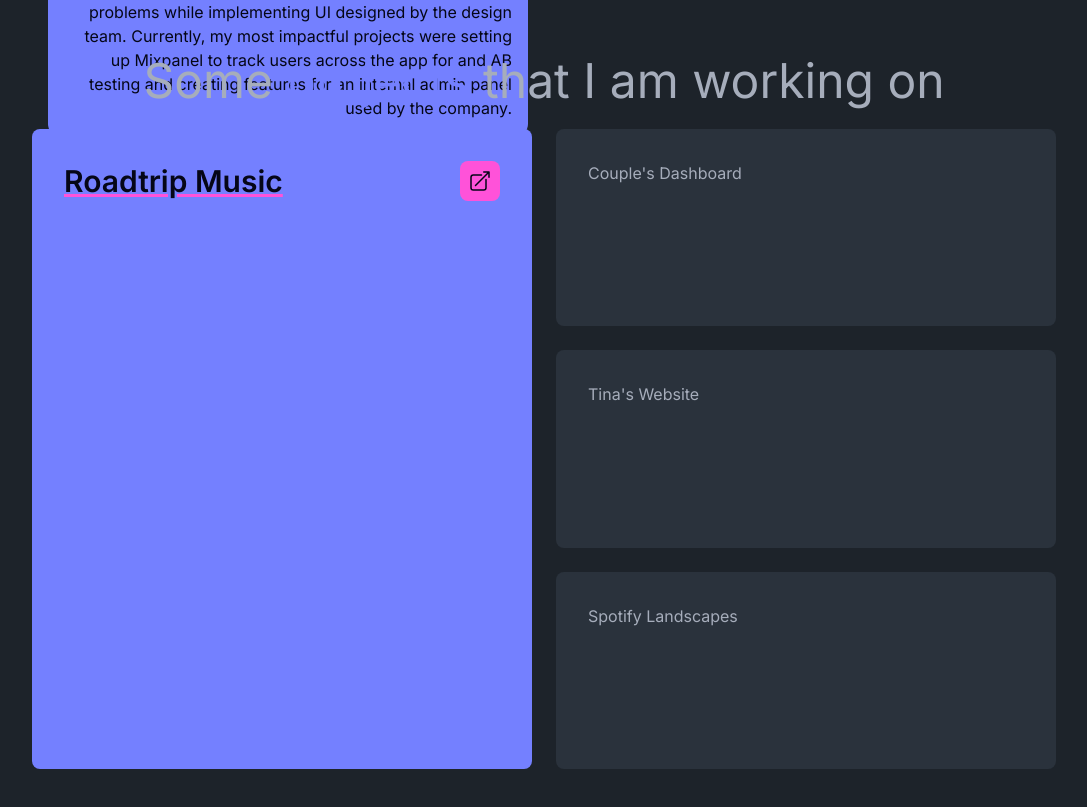
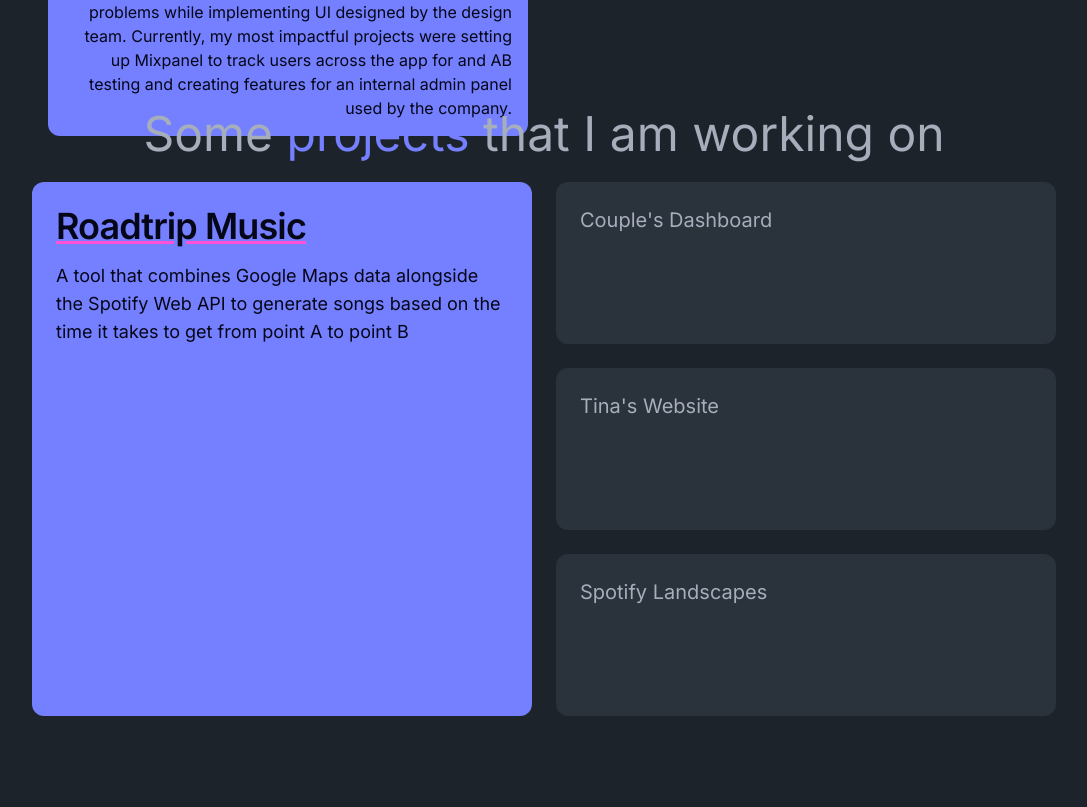
Before and after one commit to JuanRamirez2000/juan-ramirez, a Next.js app: page /developer in a window 1280 px wide. Shown: the part 1661-2468 px from the top of the page, without its empty margins (96-1183 px from the left). Built offline with nearby package versions, Linux system fonts and the light colour scheme.

Commit message:
FRAMER MOTION IS A LIFE SAVER

```diff
--- a/app/developer/ProjectSection.tsx
+++ b/app/developer/ProjectSection.tsx
@@ -2,7 +2,7 @@
 
 import { useState } from "react";
 import Link from "next/link";
-import { ArrowTopRightOnSquareIcon } from "@heroicons/react/24/solid";
+import { motion } from "framer-motion";
 
 type BadgeVariants = "Frontend" | "Backend" | "Infra";
 
@@ -22,11 +22,8 @@
 type Projects = ProjectType[];
 
 export default function ProjectSection() {
-  const [largeCardID, setLardCardID] = useState<number>(1);
-
-  const largeCard = projectsData.find((project) => project.id === largeCardID);
-  const smallCards = projectsData.filter(
-    (project) => project.id !== largeCardID
+  const [selectedProject, setSelectedProject] = useState<ProjectType>(
+    projectsData[0]
   );
 
   return (
@@ -34,29 +31,39 @@
       <h2 className="text-4xl md:text-5xl">
         Some <span className="text-primary">projects</span> that I am working on
       </h2>
-      <div className="w-4/5 h-4/5 flex flex-row justify-center">
-        <ul className="grid grid-cols-1 grid-rows-5 md:grid-cols-2 md:grid-rows-3 w-full h-full max-w-8xl gap-6">
-          <li className="md:row-span-3 row-span-2 col-span-1  p-8 bg-primary rounded-lg text-primary-content">
-            <div className="flex flex-row justify-between items-center">
-              <h1 className="text-3xl font-semibold underline decoration-secondary">
-                {largeCard?.name}
-              </h1>
-              <Link href={""} target="_blank">
-                <ArrowTopRightOnSquareIcon className="h-10 w-10 bg-secondary p-2 rounded-lg hover:text-secondary-content hover:scale-125 transition duration-150 " />
-              </Link>
-            </div>
-          </li>
-          {smallCards.map((project) => {
-            return (
-              <li
-                className="row-span-1 col-span-1 bg-neutral text-netrual-content rounded-lg p-8 cursor-pointer hover:text-secondary-content hover:bg-secondary transition-all hover:scale-105"
-                key={project.id}
-                onClick={() => setLardCardID(project.id)}
+      <div className="w-4/5 h-4/6 flex flex-row justify-center">
+        <ul className="grid grid-cols-1 grid-rows-5 md:grid-cols-2 md:grid-rows-3 w-full h-full max-w-6xl gap-6">
+          {projectsData.map((project) => (
+            <motion.li
+              key={project.id}
+              className={`rounded-xl p-6 flex flex-col gap-4
+                ${
+                  selectedProject.id === project.id
+                    ? "bg-primary text-primary-content row-span-2 col-span-1 md:row-span-full"
+                    : "bg-neutral text-neutral-content md:col-start-2 col-span-1 row-span-1 "
+                }
+                `}
+              onClick={() => setSelectedProject(project)}
+              layout
+            >
+              <h1
+                className={
+                  selectedProject.id === project.id
+                    ? "text-4xl tracking-tight font-semibold underline decoration-secondary"
+                    : "text-xl"
+                }
               >
                 {project.name}
-              </li>
-            );
-          })}
+              </h1>
+              <p
+                className={
+                  selectedProject.id === project.id ? "text-lg" : "hidden"
+                }
+              >
+                {project.description}
+              </p>
+            </motion.li>
+          ))}
         </ul>
       </div>
     </div>
--- a/package.json
+++ b/package.json
@@ -13,7 +13,7 @@
     "@fortawesome/free-brands-svg-icons": "^6.5.1",
     "@fortawesome/react-fontawesome": "^0.2.0",
     "@heroicons/react": "^2.0.18",
-    "@react-spring/web": "^9.7.3",
+    "framer-motion": "^10.16.16",
     "next": "14.0.3",
     "react": "^18",
     "react-dom": "^18",
@@ -23,7 +23,6 @@
     "@types/node": "^20",
     "@types/react": "^18",
     "@types/react-dom": "^18",
-    "@types/react-grid-layout": "^1.3.5",
     "autoprefixer": "^10.0.1",
     "daisyui": "^4.4.19",
     "eslint": "^8",
```
Also changed, not shown: 1 other file (tests, documents, lock files or other folders).
